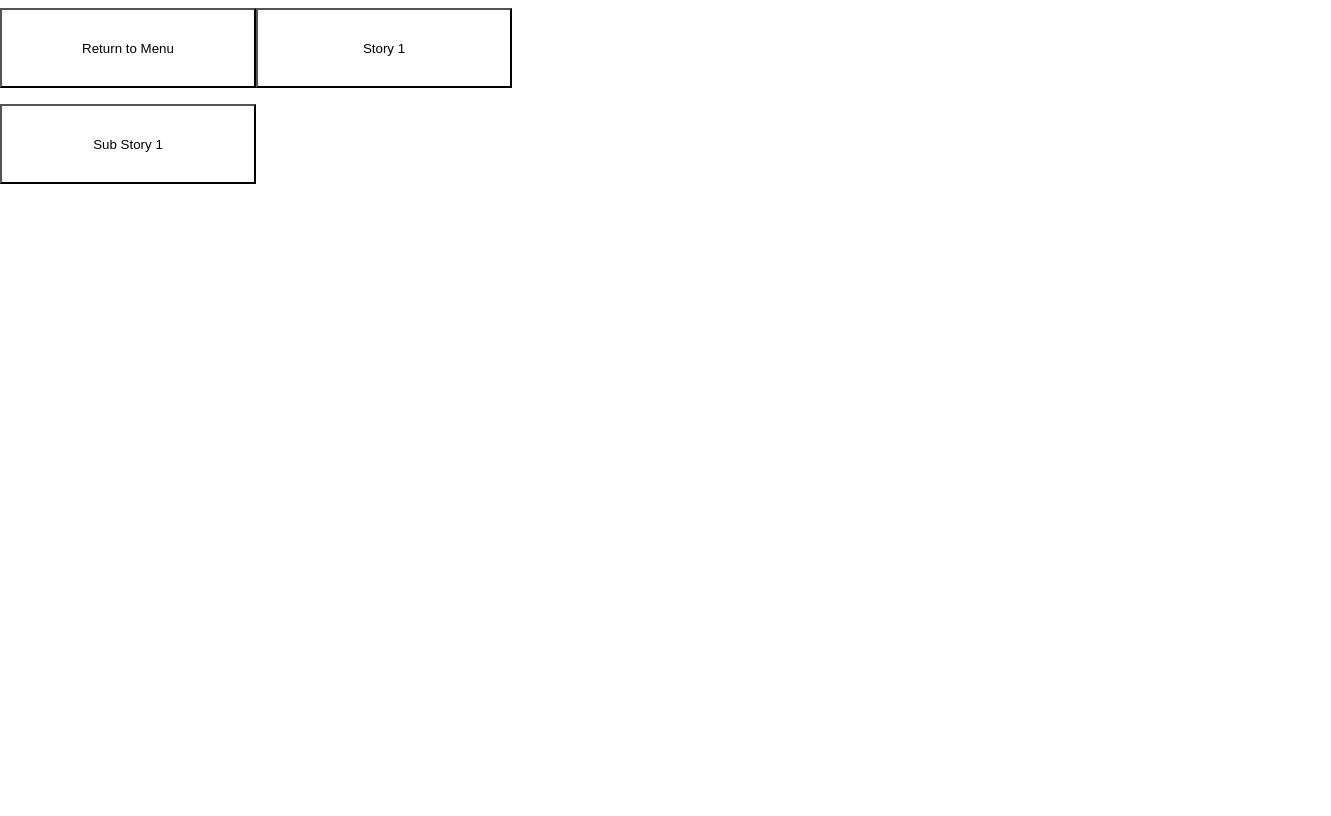
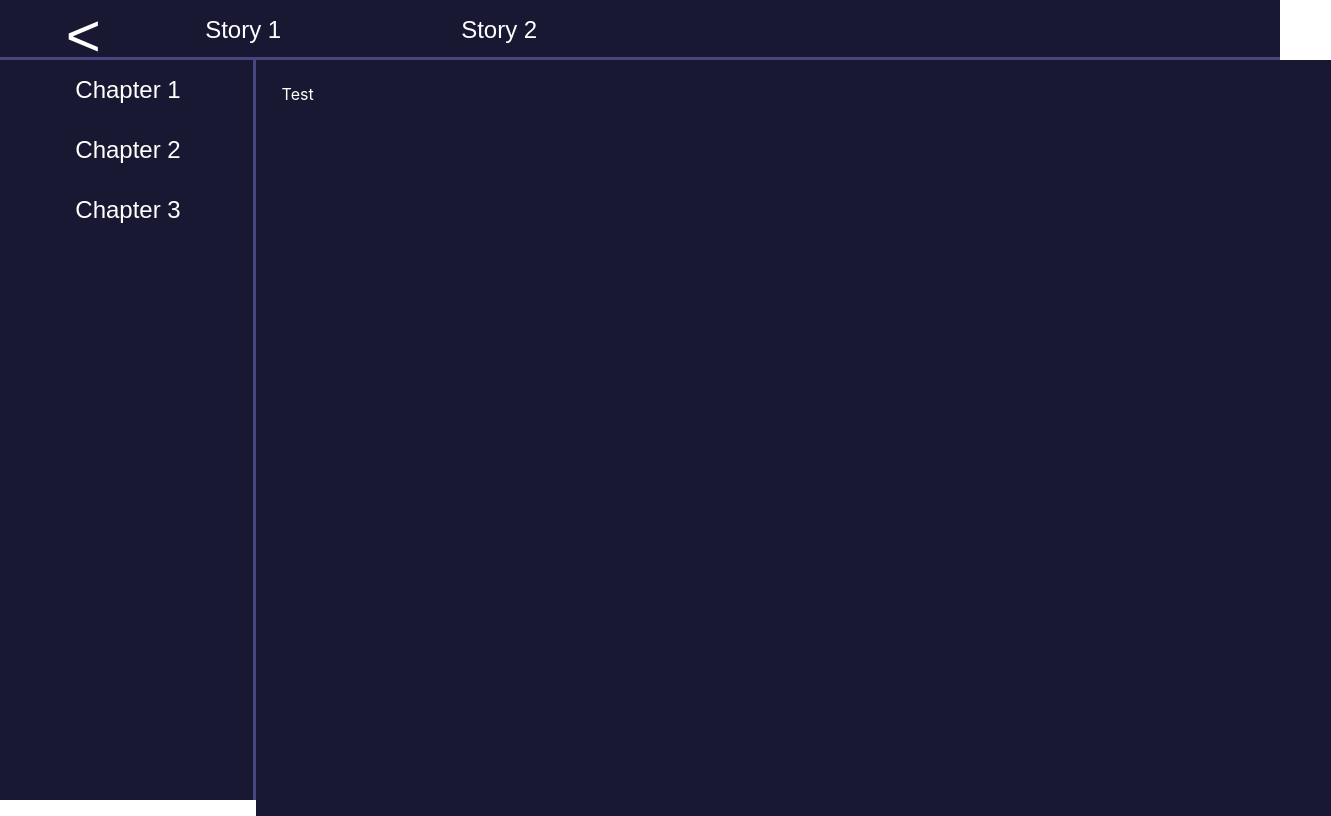
Before and after one commit to Dj5822/ArtheaProject, a React (Create React App) app: page /short-stories in a window 1280 px wide. Shown: the whole page, 1331 px wide, since content can reach past the window. Built offline with nearby package versions, Linux system fonts and the light colour scheme.

Commit message:
Updated short stories css

```diff
--- a/src/Components/Menu.js
+++ b/src/Components/Menu.js
@@ -9,13 +9,13 @@ class Menu extends React.Component {
       <div id="Menu">
         <h1>Arthea Project</h1>
         <Link to="/short-stories">
-          <button>Short Stories</button>
+          <button className="menuButton">Short Stories</button>
         </Link>
-        <button>Skills</button>
-        <button>Map</button>
-        <button>Items</button>
-        <button>Characters</button>
-        <button>History</button>
+        <button className="menuButton">Skills</button>
+        <button className="menuButton">Map</button>
+        <button className="menuButton">Items</button>
+        <button className="menuButton">Characters</button>
+        <button className="menuButton">History</button>
       </div>
     );
   }
--- a/src/Components/Menu.scss
+++ b/src/Components/Menu.scss
@@ -5,7 +5,7 @@
   align-items: center;
 }
 
-button {
+.menuButton {
   // color
   background-color: white;
 
--- a/src/Components/ShortStories.js
+++ b/src/Components/ShortStories.js
@@ -1,14 +1,27 @@
 import React from 'react';
 import {Link} from 'react-router-dom';
 
+import './ShortStories.scss';
+
 class NavBar extends React.Component {
+  constructor(props) {
+    super(props);
+    this.navButtonPressed = this.navButtonPressed.bind(this);
+  }
+
+  navButtonPressed(event) {
+
+  }
+
   render() {
+
     return (
-      <div>
+      <div id="navbar">
         <Link to="/">
-          <button>Return to Menu</button>
+          <button id="returnButton" className="navButton">&lt;</button>
         </Link>
-        <button>Story 1</button>
+        <button id="button1" className="navButton" onClick={this.navButtonPressed}>Story 1</button>
+        <button id="button2" className="navButton" onClick={this.navButtonPressed}>Story 2</button>
       </div>
     );
   }
@@ -17,8 +30,20 @@ class NavBar extends React.Component {
 class SideBar extends React.Component {
   render() {
     return (
-      <div>
-        <button>Sub Story 1</button>
+      <div id="sidebar">
+        <button className="sideButton">Chapter 1</button>
+        <button className="sideButton">Chapter 2</button>
+        <button className="sideButton">Chapter 3</button>
+      </div>
+    );
+  }
+}
+
+class Content extends React.Component {
+  render() {
+    return (
+      <div id="content">
+        <p>Test</p>
       </div>
     );
   }
@@ -27,9 +52,10 @@ class SideBar extends React.Component {
 class ShortStories extends React.Component {
   render() {
     return (
-      <div>
+      <div id="ShortStories">
         <NavBar />
         <SideBar />
+        <Content />
       </div>
     );
   }
--- /dev/null
+++ b/src/Components/ShortStories.scss
@@ -0,0 +1,82 @@
+$background-color: rgb(24, 24, 50);
+$highlight-color: #47477f;
+
+#ShortStories {
+  display: grid;
+  grid-template-columns: 20vw 80vw;
+  grid-template-rows: 7.5vh 92.5vh;
+}
+
+#navbar {
+  grid-column: 1 / span 2;
+
+  background-color: $background-color;
+
+  display: flex;
+  flex-direction: row;
+
+  border: none;
+  border-bottom: 3px solid $highlight-color;
+
+  .navButton {
+    height: 7.5vh;
+    width: 20vw;
+    font-size: 3vh;
+    color: white;
+    background-color: transparent;
+    border: none;
+    outline: none;
+  }
+
+  .selectedButton {
+    height: 7.5vh;
+    width: 20vw;
+    font-size: 3vh;
+    color: white;
+    background-color: transparent;
+    border: none;
+    border-bottom: 5px solid white;
+    outline: none;
+  }
+
+  #returnButton {
+    width: 7vw;
+
+    margin-left: 2vw;
+    padding-left: 3vw;
+    padding-right: 1vw;
+    font-size: 7.5vh;
+  }
+}
+
+#sidebar {
+  background-color: $background-color;
+
+  display: flex;
+  flex-direction: column;
+
+  border: none;
+  border-right: 3px solid $highlight-color;
+
+  height: 92.5vh;
+
+  .sideButton {
+    height: 7.5vh;
+    width: 20vw;
+    font-size: 3vh;
+    color: white;
+    background-color: transparent;
+    border: none;
+    outline: none;
+  }
+}
+
+#content {
+  background-color: $background-color;
+  color: white;
+
+  width: 80vw;
+  height: 92.5vh;
+
+  padding: 1vh 2vw;
+}
```
Also changed, not shown: 1 other file (tests, documents, lock files or other folders).
